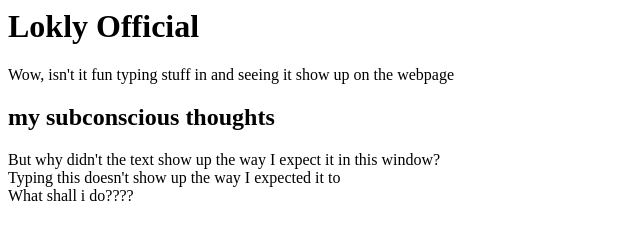
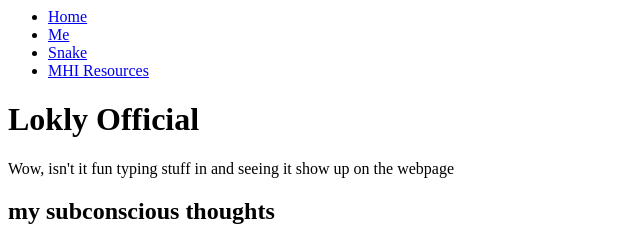
Before and after one commit to Lokly24/Snake.github.io, a plain HTML site: page index.html in a window 1280 px wide. Shown: the top 228 px of the page, without its empty margins (0-640 px from the left). Drawn offline with Linux system fonts and the light colour scheme.

Commit message:
Update index.html

```diff
--- a/index.html
+++ b/index.html
@@ -4,6 +4,21 @@
             Braxton's Website!
         </title>
             <body>
+                 <ul>
+                <li>
+                    <a href="index.html">Home</a>
+                </li>
+                <li>
+                    <a href="index.html">Me</a>
+                </li>
+                <li>
+                    <a href="index.html">Snake</a>
+                </li>
+                <li>
+                    <a href="index.html">MHI Resources</a>
+                </li>
+            </ul>
+
                 <h1>
                     Lokly Official
                 </h1>
```
